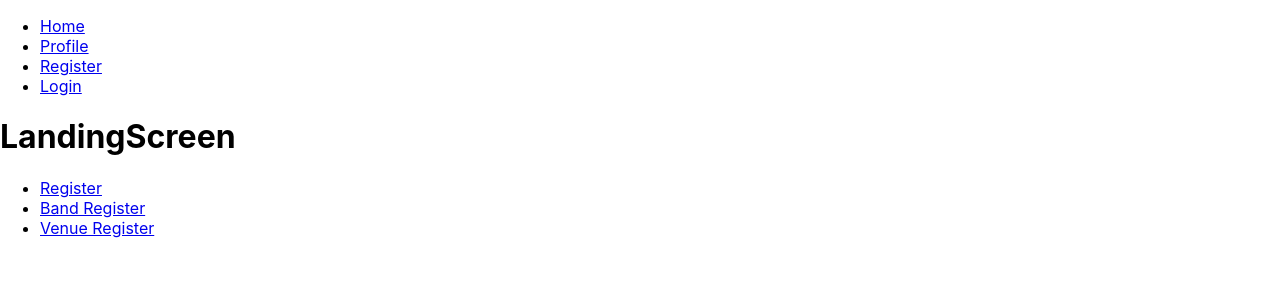
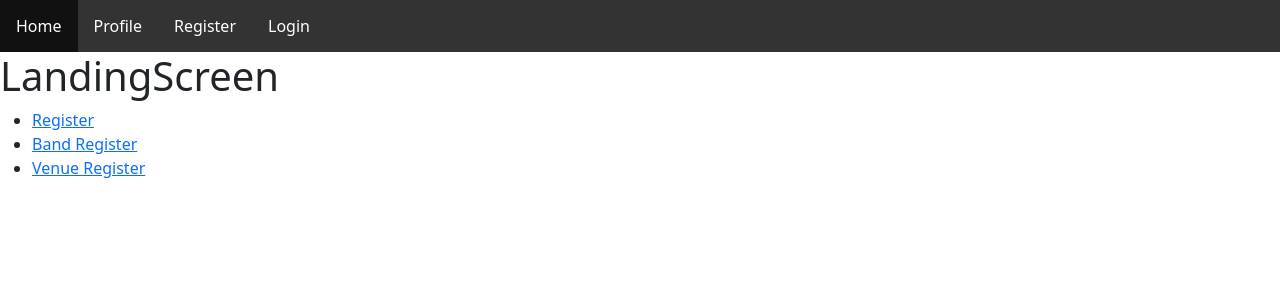
Before and after one commit to Atucker91/Capstone_FrontEnd_Whos_On, a React (Create React App) app: page / in a window 1280 px wide. Shown: the top 300 px of the page. Built offline with nearby package versions, Linux system fonts and the light colour scheme.

Commit message:
added img link and navbar styling

```diff
--- a/package.json
+++ b/package.json
@@ -7,8 +7,10 @@
     "@testing-library/react": "^11.2.7",
     "@testing-library/user-event": "^12.8.3",
     "axios": "^0.24.0",
+    "bootstrap": "^5.1.3",
     "jwt-decode": "^3.1.2",
     "react": "^17.0.2",
+    "react-bootstrap": "^2.0.2",
     "react-dom": "^17.0.2",
     "react-router": "^6.0.0-beta.8",
     "react-router-dom": "^5.3.0",
--- a/src/Components/LoginScreen/LoginScreen.jsx
+++ b/src/Components/LoginScreen/LoginScreen.jsx
@@ -1,4 +1,5 @@
 import React, {Component} from 'react';
+import  './LoginScreen.css';
 
 
 class LoginScreen extends Component {
--- a/src/Components/NavigationBar/NavigationBar.css
+++ b/src/Components/NavigationBar/NavigationBar.css
@@ -0,0 +1,28 @@
+.nav-list {
+  list-style-type: none;
+  margin: 0;
+  padding: 0;
+  overflow: hidden;
+  background-color: #333;
+}
+
+.nav-list li {
+  float: left;
+}
+
+.nav-list li a {
+  display: block;
+  color: white;
+  text-align: center;
+  padding: 14px 16px;
+  text-decoration: none;
+}
+
+/* Change the link color to #111 (black) on hover */
+.nav-list li a:hover {
+  background-color: #111;
+}
+
+.nav-list .logout {
+  float: right;
+}
--- a/src/Components/NavigationBar/NavigationBar.jsx
+++ b/src/Components/NavigationBar/NavigationBar.jsx
@@ -6,7 +6,7 @@ const NavigationBar = (props) => {
     return(
         <div>
             {props.user && <h4>Welcome {props.user.username}</h4>}
-            <ul>
+            <ul class="nav-list">
                 <li>
                     <Link to='/'>Home</Link>
                 </li>
@@ -25,7 +25,7 @@ const NavigationBar = (props) => {
                 }
                 {props.user &&
                     <React.Fragment>
-                        <li>
+                        <li class="logout">
                             <Link onClick={props.logoutUser}>Logout</Link>
                         </li>
                     </React.Fragment>
--- a/src/Components/ProfileScreen/BandProfileScreen.jsx
+++ b/src/Components/ProfileScreen/BandProfileScreen.jsx
@@ -46,6 +46,8 @@ const BandProfileScreen = (props) => {
             <div>
                 <h1>Band ProfileScreen {props.user.username}</h1>
                 <h1>{props.loggedInBand.band_name}</h1>
+                <img src="https://storage.googleapis.com/whos_on_bucket/band.jpg" alt="band photo" width="700" height="500"></img>
+                <iframe src="https://open.spotify.com/embed/album/1DFixLWuPkv3KT3TnV35m3" width="500" height="80" frameborder="0" allowtransparency="true" allow="encrypted-media"></iframe>
             </div>
 
             <h2>Schedule</h2>
--- a/src/index.css
+++ b/src/index.css
@@ -1,13 +1,13 @@
-body {
+/* body {
   margin: 0;
   font-family: -apple-system, BlinkMacSystemFont, 'Segoe UI', 'Roboto', 'Oxygen',
     'Ubuntu', 'Cantarell', 'Fira Sans', 'Droid Sans', 'Helvetica Neue',
     sans-serif;
   -webkit-font-smoothing: antialiased;
   -moz-osx-font-smoothing: grayscale;
-}
+} */
 
-code {
-  font-family: source-code-pro, Menlo, Monaco, Consolas, 'Courier New',
-    monospace;
-}
+/* #root {
+  background-color: yellow;
+  height: 100%;
+} */
--- a/src/index.js
+++ b/src/index.js
@@ -3,11 +3,12 @@ import ReactDOM from 'react-dom';
 import './index.css';
 import App from './App';
 import {BrowserRouter as Router} from 'react-router-dom';
+import 'bootstrap/dist/css/bootstrap.min.css';
 
 ReactDOM.render(
   <Router>
     <React.StrictMode>
-      <App />
+       <App />
     </React.StrictMode>
   </Router>,
   document.getElementById('root')
```
Also changed, not shown: src/Components/LoginScreen/LoginScreen.css (added), 1 other file (tests, documents, lock files or other folders).
